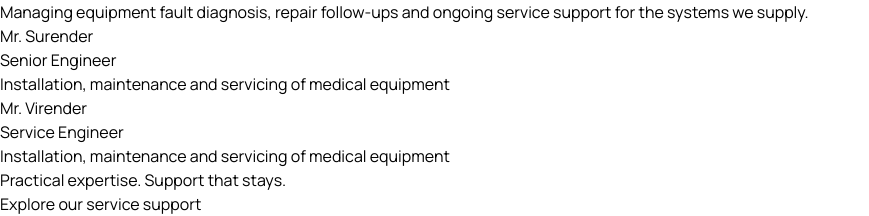
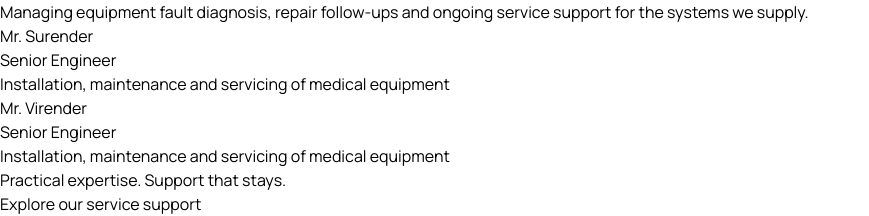
Before and after one commit to Harshkhurdi/mhs-frontend, a React (Vite) app: page /about in a window 1280 px wide. Shown: the part 6187-6403 px from the top of the page, without its empty margins (0-869 px from the left). Built offline with nearby package versions, Linux system fonts and the light colour scheme; no server answers.

Commit message:
Restore Virender title to Senior Engineer

```diff
--- a/src/data/team.js
+++ b/src/data/team.js
@@ -30,7 +30,7 @@ export const teamMembers = [
   {
     id: 'virender',
     name: 'Mr. Virender',
-    role: 'Service Engineer',
+    role: 'Senior Engineer',
     focus: 'Installation, maintenance and servicing of medical equipment',
     initials: 'VI',
   },
```
